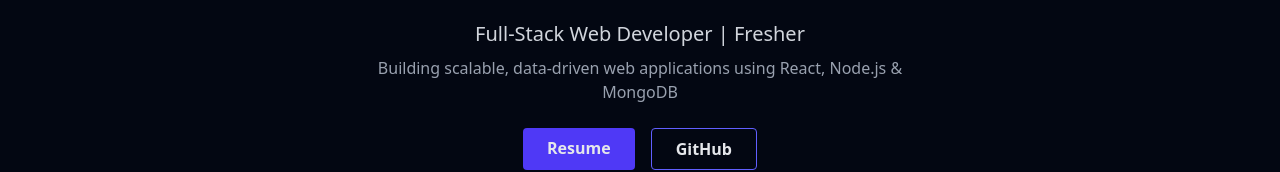
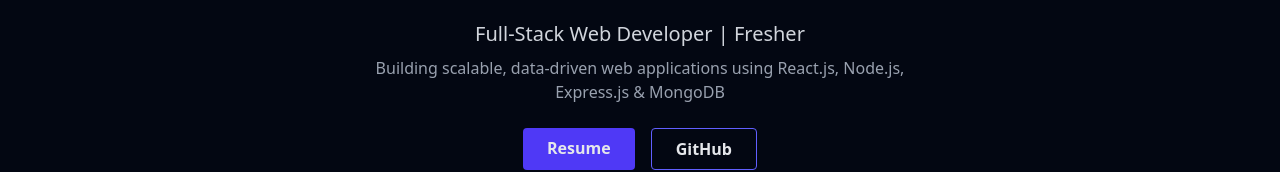
Before and after one commit to KrishnaM0/portfolio, a React (Vite) app: page / in a window 1280 px wide. Shown: the part 343-515 px from the top of the page. Built offline with nearby package versions, Linux system fonts and the light colour scheme.

Commit message:
Update Home Description

```diff
--- a/src/components/Home.jsx
+++ b/src/components/Home.jsx
@@ -10,7 +10,7 @@
         </p>
         <p className="mt-2 text-gray-400 max-w-xl mx-auto">
           Building scalable, data-driven web applications using
-          React, Node.js & MongoDB
+          React.js, Node.js, Express.js & MongoDB
         </p>
 
         <div className="mt-6 flex justify-center gap-4">
```
